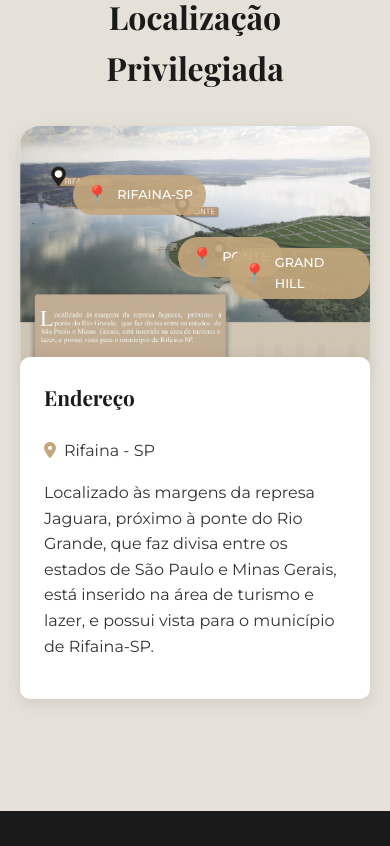
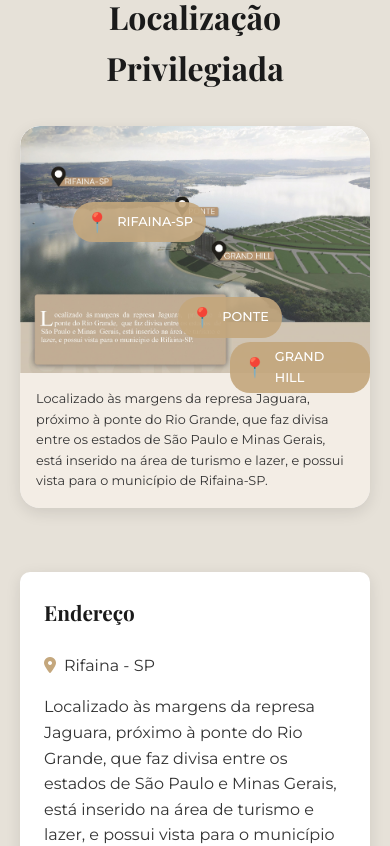
Before and after one commit to vitinpicademel/landing-grand-hill-next, a Next.js app: page / in a window 390 px wide. Shown: the part 9520-10366 px from the top of the page. Built offline with nearby package versions, Linux system fonts and the light colour scheme; a web font is replaced by a local one.

Commit message:
Fix: Ajustando layout da seção de Localização conforme design

```diff
--- a/src/app/globals.css
+++ b/src/app/globals.css
@@ -783,16 +783,19 @@ h1, h2, h3 {
 .localizacao-content {
   position: relative;
   width: 100%;
-  max-width: 1200px;
+  max-width: 1000px;
   margin: 0 auto;
+  display: flex;
+  gap: 2rem;
 }
 
 .mapa-container {
   position: relative;
-  width: 100%;
+  flex: 1;
   border-radius: 20px;
   overflow: hidden;
   box-shadow: 0 5px 15px rgba(0, 0, 0, 0.1);
+  background: white;
 }
 
 .mapa-img {
@@ -800,6 +803,7 @@ h1, h2, h3 {
   height: auto;
   display: block;
   object-fit: cover;
+  border-radius: 20px 20px 0 0;
 }
 
 .mapa-overlay {
@@ -843,17 +847,26 @@ h1, h2, h3 {
   left: 60%;
 }
 
+.mapa-description {
+  padding: 1.5rem;
+  background: rgba(196, 167, 125, 0.2);
+  border-radius: 0 0 20px 20px;
+}
+
+.mapa-description p {
+  color: var(--text-color);
+  margin: 0;
+  line-height: 1.6;
+  font-size: 0.9rem;
+}
+
 .endereco-card {
-  position: absolute;
-  top: 50%;
-  right: 2rem;
-  transform: translateY(-50%);
   background: white;
   padding: 2rem;
   border-radius: 10px;
   box-shadow: 0 4px 15px rgba(0, 0, 0, 0.1);
-  max-width: 400px;
-  width: 100%;
+  width: 400px;
+  align-self: flex-start;
 }
 
 .endereco-card h3 {
@@ -875,12 +888,13 @@ h1, h2, h3 {
 }
 
 @media (max-width: 992px) {
+  .localizacao-content {
+    flex-direction: column;
+  }
+
   .endereco-card {
-    position: relative;
-    top: -2rem;
-    right: 0;
-    transform: none;
-    margin: 0 auto;
+    width: 100%;
+    margin-top: 2rem;
   }
 }
 
@@ -897,11 +911,18 @@ h1, h2, h3 {
 
   .endereco-card {
     padding: 1.5rem;
-    top: -1rem;
   }
 
   .endereco-card h3 {
     font-size: 1.3rem;
+  }
+
+  .mapa-description {
+    padding: 1rem;
+  }
+
+  .mapa-description p {
+    font-size: 0.8rem;
   }
 }
 
--- a/src/components/Localizacao.tsx
+++ b/src/components/Localizacao.tsx
@@ -19,8 +19,8 @@ export default function Localizacao() {
             <Image
               src="/imagens/Book Grand Hill Ana Luisa_page-0003.jpg"
               alt="Localização do Grand Hill"
-              width={1200}
-              height={800}
+              width={800}
+              height={500}
               className="mapa-img"
             />
             <div className="mapa-overlay">
@@ -36,6 +36,11 @@ export default function Localizacao() {
                 <span className="marker-icon">📍</span>
                 <span className="marker-text">GRAND HILL</span>
               </div>
+            </div>
+            <div className="mapa-description">
+              <p>
+                Localizado às margens da represa Jaguara, próximo à ponte do Rio Grande, que faz divisa entre os estados de São Paulo e Minas Gerais, está inserido na área de turismo e lazer, e possui vista para o município de Rifaina-SP.
+              </p>
             </div>
           </div>
 
```
